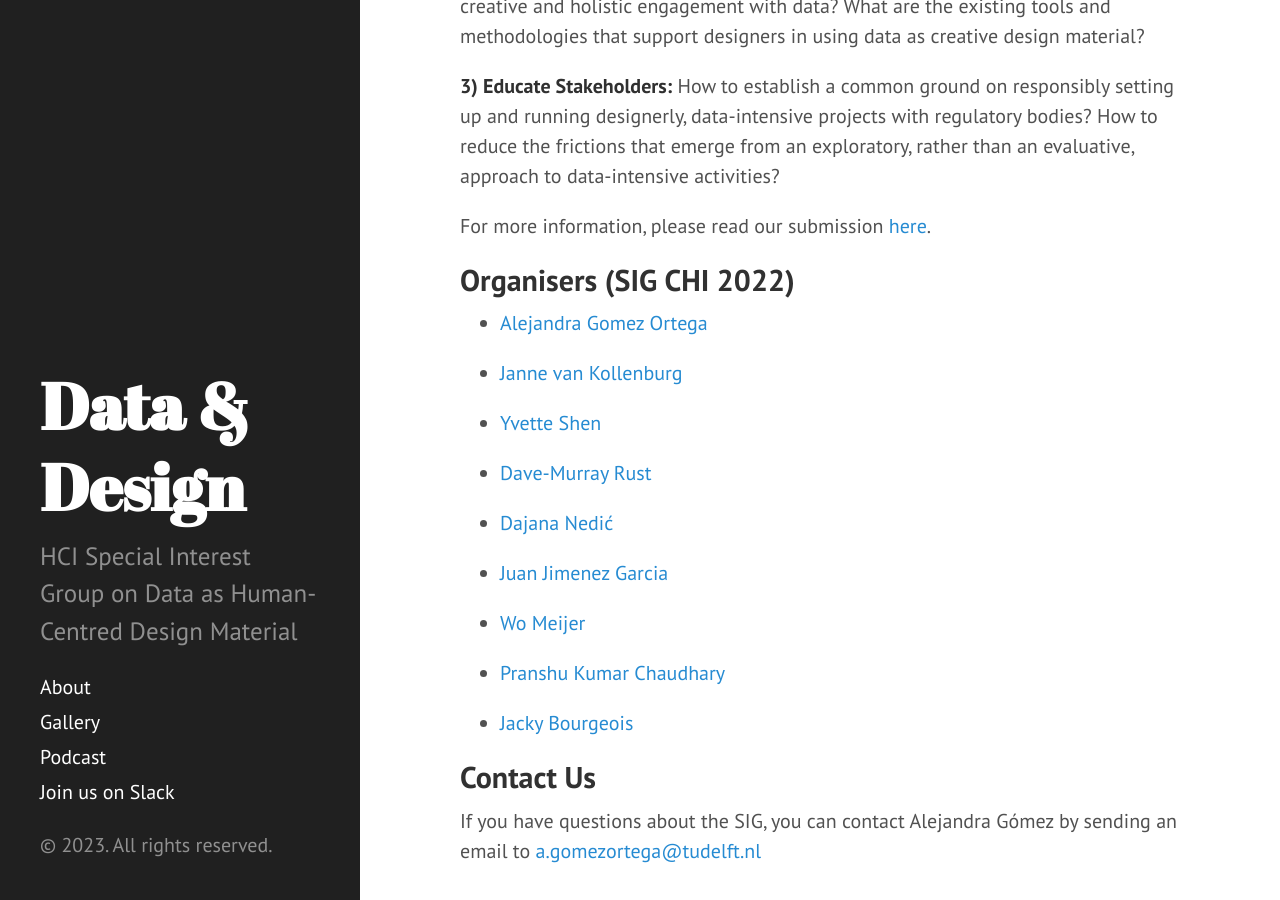
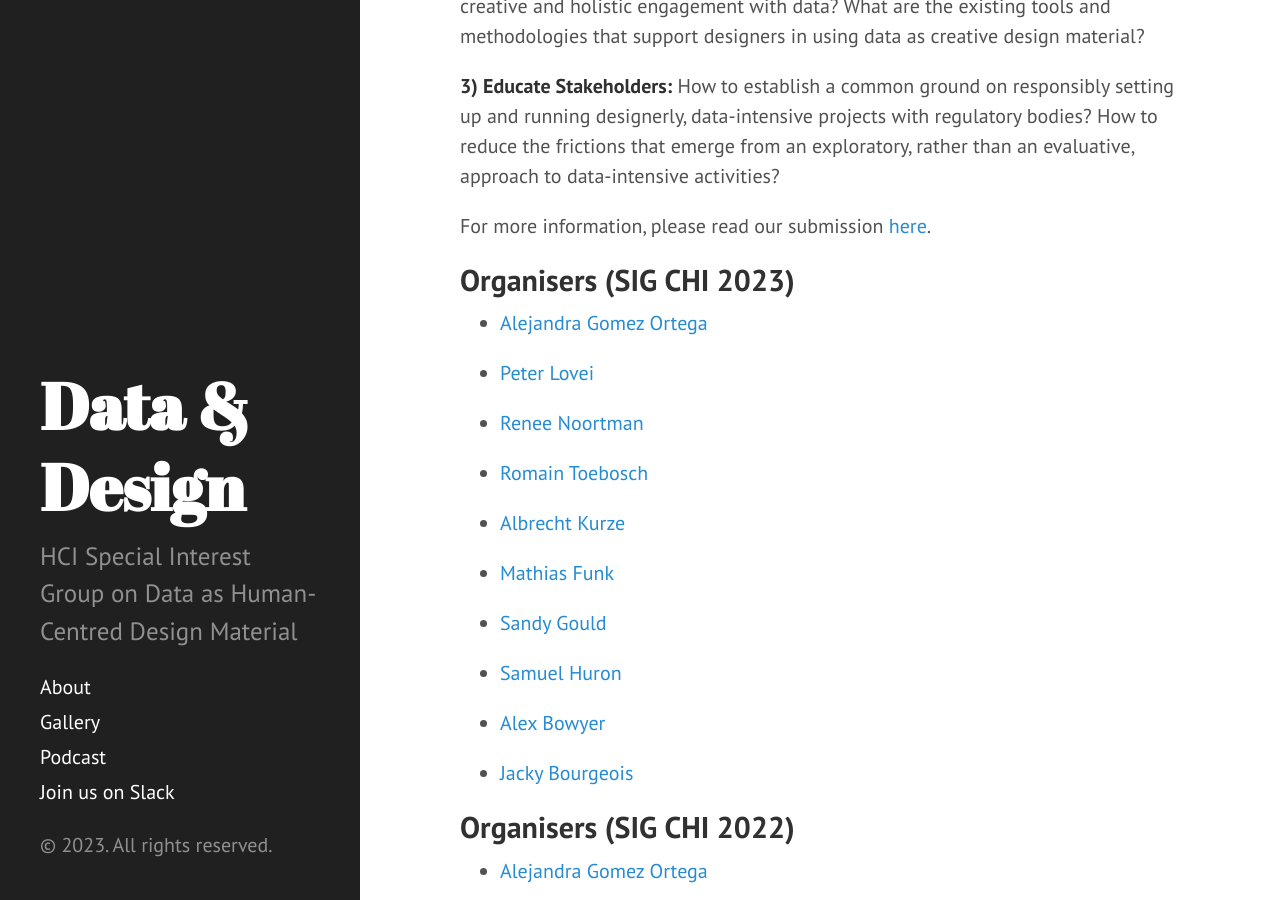
Before and after one commit to datacentricdesign/sig, a Jekyll site: the page built from about.md, in a window 1280 px wide and 900 px high, scrolled down 377 px. Built offline with Jekyll 4.4.1, drawn with Linux system fonts in a browser that asks for light colours; Markdown is read by kramdown in place of the engine named in the settings.

Commit message:
about update

```diff
--- a/about.md
+++ b/about.md
@@ -12,6 +12,30 @@ title: About
 **3) Educate Stakeholders:** How to establish a common ground on responsibly setting up and running designerly, data-intensive projects with regulatory bodies? How to reduce the frictions that emerge from an exploratory, rather than an evaluative, approach to data-intensive activities?
 
 For more information, please read our submission [here](https://drive.google.com/file/d/1wGpUdHQ4ttFOTSdWXteOfjbrCsT6mYLx/view?usp=sharing).
+
+
+## Organisers (SIG CHI 2023)
+
+
+- [Alejandra Gomez Ortega](https://www.tudelft.nl/en/ide/about-ide/people/gomez-ortega-a)
+
+- [Peter Lovei](https://www.linkedin.com/in/ACoAAAdBGV8BIGc02W4qeepCefcbdufIimLmkkg?lipi=urn%3Ali%3Apage%3Ad_flagship3_detail_base%3BUEKW7cpgR8yPRUo7zLw2Hw%3D%3D)
+
+- [Renee Noortman](https://www.linkedin.com/in/ACoAABcsT0IBGKI8-g-BmUPnQbBPqrUt7blE8Zo?lipi=urn%3Ali%3Apage%3Ad_flagship3_detail_base%3BUEKW7cpgR8yPRUo7zLw2Hw%3D%3D)
+
+- [Romain Toebosch](https://www.linkedin.com/in/ACoAAEGdRj0BK71C6xhb81q2g6YAtVnD0qLq8HY?lipi=urn%3Ali%3Apage%3Ad_flagship3_detail_base%3BUEKW7cpgR8yPRUo7zLw2Hw%3D%3D)
+
+- [Albrecht Kurze](https://www.linkedin.com/in/ACoAADJvvz4BzOQ5XBviOKVDFS76zyB8zjanX-c?lipi=urn%3Ali%3Apage%3Ad_flagship3_detail_base%3BUEKW7cpgR8yPRUo7zLw2Hw%3D%3D)
+
+- [Mathias Funk](https://www.linkedin.com/in/ACoAAAEfxrsBaAPgkmD195IhiEfMVZwrYlPQsn8?lipi=urn%3Ali%3Apage%3Ad_flagship3_detail_base%3BUEKW7cpgR8yPRUo7zLw2Hw%3D%3D)
+
+- [Sandy Gould](https://www.linkedin.com/in/ACoAAANb4p8Bx0KxWFM_-_YOibFXvs-As51r9_Y?lipi=urn%3Ali%3Apage%3Ad_flagship3_detail_base%3BUEKW7cpgR8yPRUo7zLw2Hw%3D%3D)
+
+- [Samuel Huron](https://www.linkedin.com/in/ACoAAAJW65wBxdnH70sRvZgGOHuK9sv-LEC3iWI?lipi=urn%3Ali%3Apage%3Ad_flagship3_detail_base%3BUEKW7cpgR8yPRUo7zLw2Hw%3D%3D)
+
+- [Alex Bowyer](https://www.linkedin.com/in/alexbowyer/)
+
+- [Jacky Bourgeois](https://www.tudelft.nl/en/ide/about-ide/people/bourgeois-j)
 
 ## Organisers (SIG CHI 2022)
 
```
